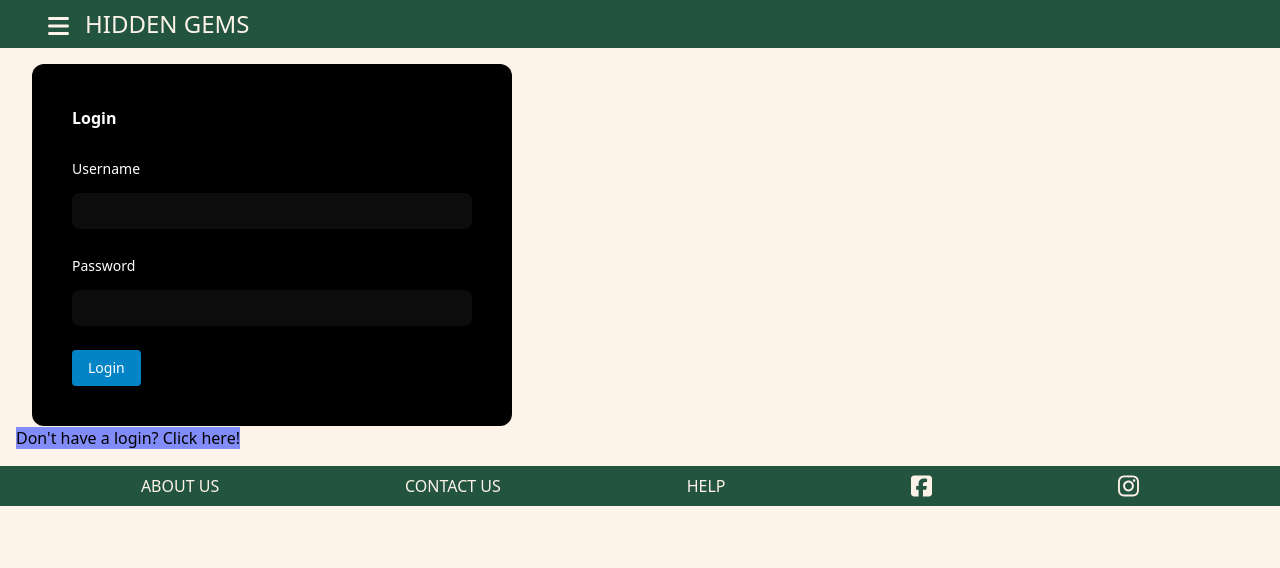
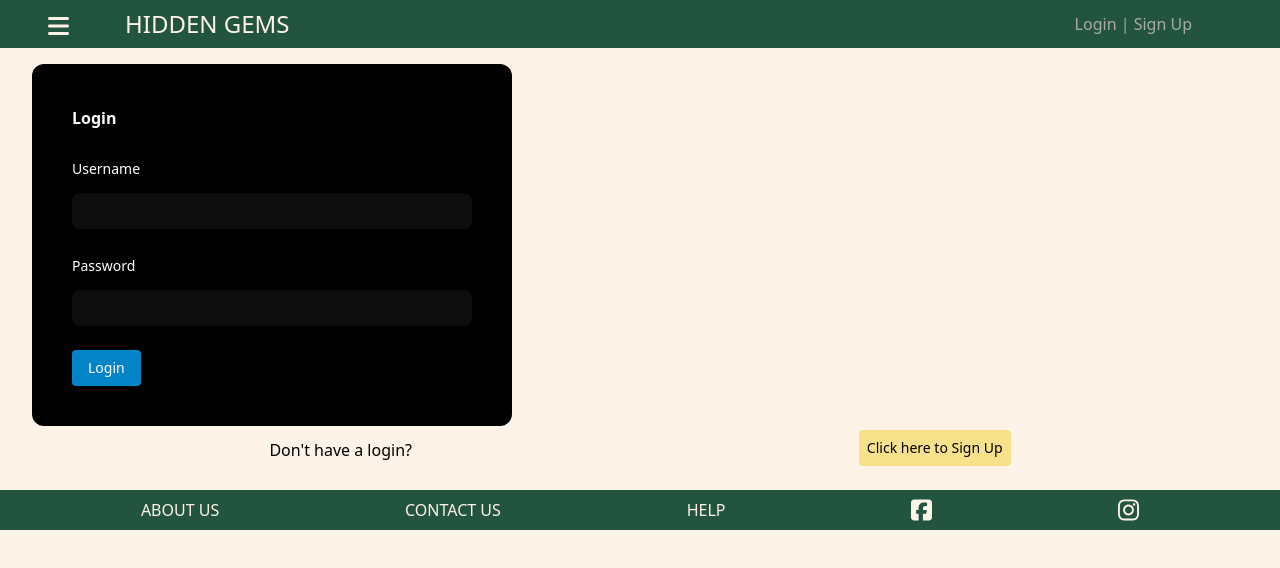
Before and after one commit to flynnjim/hidden-gems-frontend, a Next.js app: page /login in a window 1280 px wide. Shown: the top 568 px of the page. Built offline with nearby package versions, Linux system fonts and the light colour scheme.

Commit message:
updates to menu, account, login, signup wordings

```diff
--- a/src/app/login/page.js
+++ b/src/app/login/page.js
@@ -9,6 +9,7 @@ import { useForm } from "react-hook-form";
 import * as yup from "yup";
 import { yupResolver } from "@hookform/resolvers/yup";
 import { useUser } from "@/context/UserContext";
+import Link from "next/link";
 
 const schema = yup
   .object({
@@ -34,7 +35,8 @@ export default function LoginPage() {
   const { user, setUser } = useUser();
   const [loginError, setLoginError] = useState("");
 
-
+  const submitButton =
+    "rounded bg-customyellow p-2 text-sm text-black data-[hover]:bg-[#ffe8a7] data-[active]:bg-[#c2b16d] mb-2 mt-1 ml-1"
 
   const {
     register,
@@ -70,7 +72,7 @@ export default function LoginPage() {
   };
 
   if(user) {
-    return <a href={`/users/${user.user_id}`}>You're already logged in. Go to user page</a>
+    return <a href={`/users/${user.user_id}`}>You're already logged in. Click <Link className="cardcolor" href="/users/:user_id">here</Link> to go to your Account</a>
   }
 
   return (
@@ -118,7 +120,10 @@ export default function LoginPage() {
         </button>
       </Fieldset>
     </form>
-            <a href="/signup" className="bg-indigo-400">Don't have a login? Click here!</a>
+    <div className="container flex gap-4 items-center place-content-around">
+      <p>Don't have a login?</p>
+      <a href="/signup" className="text-hovercolor"><button className={submitButton}>Click here to Sign Up</button></a>
+    </div>
     </div>
   );
 }
--- a/src/app/signup/page.js
+++ b/src/app/signup/page.js
@@ -64,6 +64,9 @@ export default function SignUpPage() {
   const [signupError, setSignupError] = useState("");
   const [enabled, setEnabled] = useState(false);
 
+  const submitButton =
+    "rounded bg-customyellow p-2 text-sm text-black data-[hover]:bg-[#ffe8a7] data-[active]:bg-[#c2b16d] mb-2 mt-1 ml-1"
+
   const {
     register,
     handleSubmit,
@@ -116,6 +119,7 @@ export default function SignUpPage() {
   };
 
   return (
+    <>
     <form onSubmit={handleSubmit(onSubmit)} className="w-full max-w-lg px-4">
       <Fieldset className="space-y-6 rounded-xl bg-black p-6 sm:p-10">
         <Legend className="text-base/7 font-semibold text-white">
@@ -254,5 +258,10 @@ export default function SignUpPage() {
         </button>
       </Fieldset>
     </form>
+    <div className="container flex gap-4 items-center place-content-around">
+    <p>Already have an account?</p>
+    <a href="/login" className="text-hovercolor"><button className={submitButton}>Click here to Login</button></a>
+  </div>
+    </>
   );
 }
--- a/src/app/users/[username]/page.js
+++ b/src/app/users/[username]/page.js
@@ -1,6 +1,6 @@
 "use client";
 import dynamic from "next/dynamic";
-
+import Link from "next/link";
 import { useEffect, useState } from "react";
 import { useUser } from "@/context/UserContext";
 import { fetchGems } from "@/api/api";
@@ -13,6 +13,9 @@ export default function MyAccountPage() {
   const { user, logOut } = useUser();
   const [userGems, setUserGems] = useState([]);
   const [isLoading, setIsLoading] = useState(true);
+
+  const submitButton =
+    "rounded bg-customyellow p-2 text-sm text-black data-[hover]:bg-[#ffe8a7] data-[active]:bg-[#c2b16d] mb-2 mt-1 ml-1"
 
   useEffect(() => {
     if (user) {
@@ -32,11 +35,10 @@ export default function MyAccountPage() {
   if (!user) {
     return (
       <div>
-        <p>You need to log in first.</p>
-        <a href="/login" className="bg-indigo-400"><button>Login now?</button></a>
+        <p>You are not logged in. Please Login or Sign Up to view your account.</p>
+        <a href="/login" className="text-hovercolor"><button className={submitButton}>Click here to Login</button></a>
       </div>
     )
-
   }
 
   if (isLoading) {
@@ -45,7 +47,7 @@ export default function MyAccountPage() {
 
   return (
     <div className="account-page">
-      <h1>Welcome, {user.username}!</h1>
+      <h1>Welcome, {user.name}!</h1>
       <br />
       <p>NAME: {user.name}</p>
       <p>EMAIL: {user.email}</p>
@@ -63,7 +65,7 @@ export default function MyAccountPage() {
         Log Out
       </button>
 
-      <h2 className="mt-8 text-2xl">Gems Posted by You:</h2>
+      <h2 className="mt-8 text-2xl">Gems Posted by You: </h2>
       {userGems.length > 0 ? (
         <ul className="mt-4 space-y-4">
           {userGems.map((gem) => (
@@ -73,7 +75,7 @@ export default function MyAccountPage() {
           ))}
         </ul>
       ) : (
-        <p className="mt-4">No gems posted by you yet.</p>
+        <p className="mt-4">You have not posted any Gems yet. Click <Link className="text-cardcolor" href="/add-gem">here</Link> to post a new Gem.</p>
       )}
     </div>
   );
--- a/src/components/Header.js
+++ b/src/components/Header.js
@@ -1,12 +1,21 @@
 "use client";
 import NavBar from "./NavBar";
+import Link from "next/link";
 
 function Header() {
+  const linkStyling = "text-accentcolor hover:text-hovercolor";
+
   return (
     <header className="bg-listcolor p-2">
       <div className="container flex gap-4 items-center">
         <NavBar />
-        <h1 className="text-bgcolor text-2xl">HIDDEN GEMS</h1>
+        <div className="container flex gap-4 items-center place-content-between">
+          <Link href="/">
+            <h1 className="text-bgcolor text-2xl">HIDDEN GEMS</h1>
+          </Link>
+          <p className="text-accentcolor">
+            <Link href="/login" className={linkStyling}>Login</Link> | <Link href="/signup" className={linkStyling}>Sign Up</Link></p>
+          </div>
       </div>
     </header>
   );
--- a/src/components/NavBar.js
+++ b/src/components/NavBar.js
@@ -50,24 +50,28 @@ function NavBar() {
               <li className={linkStyling}>
                 <a href="/">HOME</a>
               </li>
+
               <li className={linkStyling}>
-                <a href="/login">LOGIN</a>
+                <a href="/gems">VIEW GEMS</a>
               </li>
-              <li className={linkStyling}>
-                <a href="/signup">SIGN UP</a>
-              </li>
-              <li className={linkStyling}>
-                <a href="/gems">ALL GEMS</a>
-              </li>
-              <li className={linkStyling}>
-                <a href="/users/:user_id">MY ACCOUNT</a>
-              </li>
+
               <li className={linkStyling}>
                 <a href="/add-gem">ADD A GEM</a>
               </li>
+
+              {user ? <>
+                <li className={linkStyling}>
+                <a href="/users/:user_id">MY ACCOUNT</a>
+              </li>
+
               <li onClick={handleSignOut} className={linkStyling}>
                 <a href="/login">SIGN OUT</a>
               </li>
+              </> : <>
+
+              <li className={linkStyling}>
+                <a href="/login">LOGIN</a>
+              </li></>}
             </ul>
             <div className="flex gap-4">
               <button className={linkStyling} onClick={() => setIsOpen(false)}>
```
